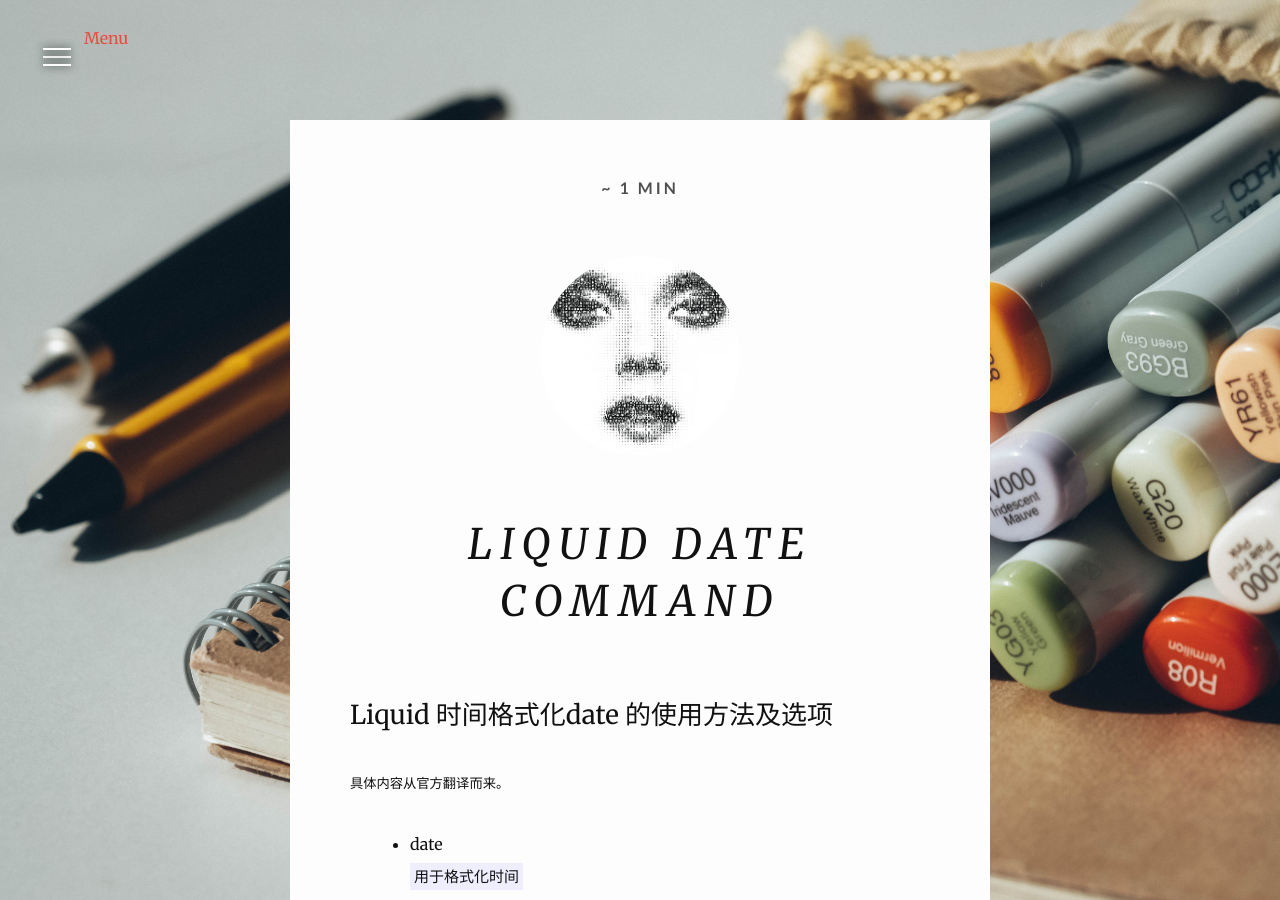
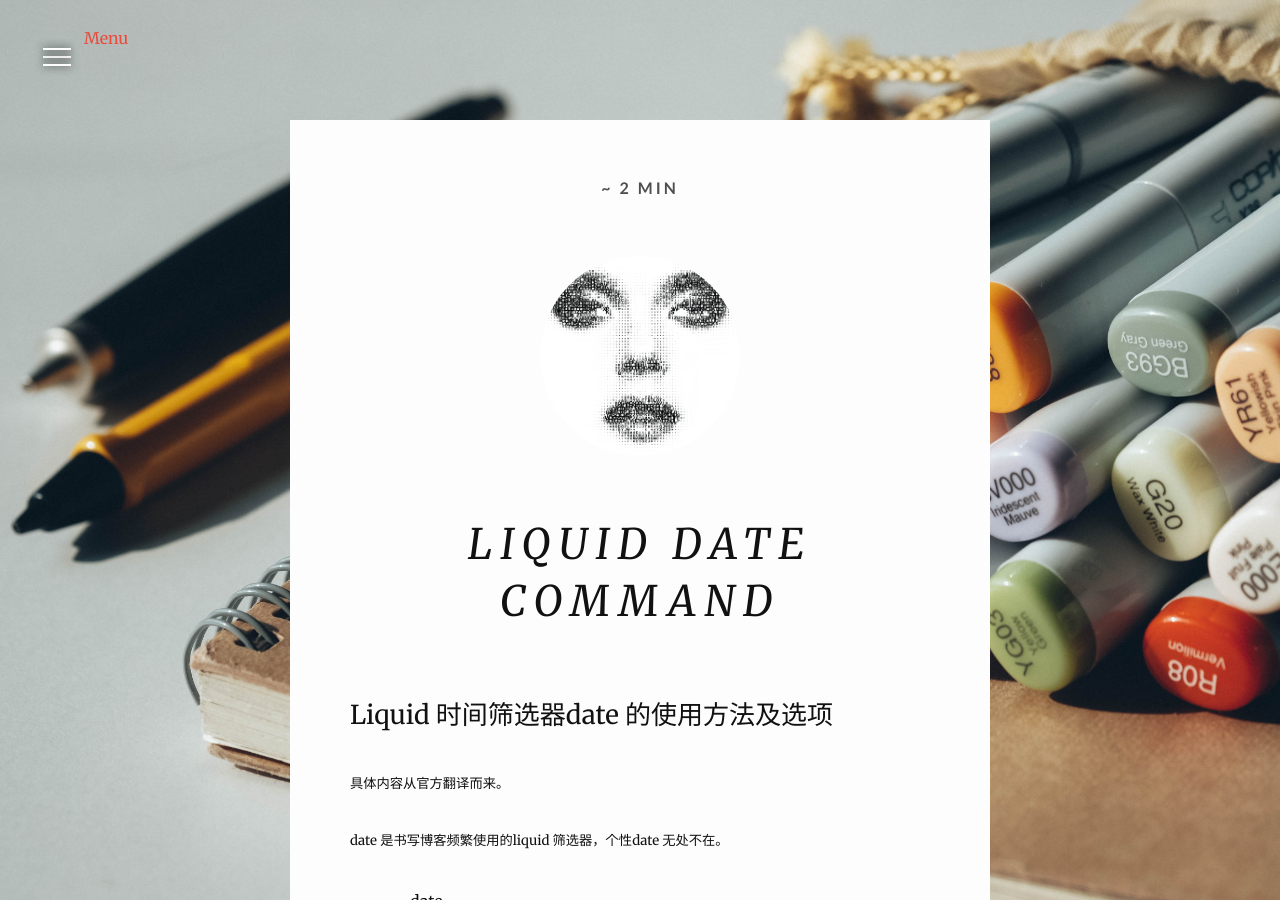
Before and after one commit to Matcai/Matcai.github.io, a Jekyll site: the page built from _posts/2015-12-15-date-for-liquid.md, in a window 1280 px wide and 900 px high. Built offline with Jekyll 4.4.1, drawn with Linux system fonts in a browser that asks for light colours; nearby versions of some CDN libraries; comment, search, counter and statistics services are not loaded.

Commit message:
增加说明

```diff
--- a/_posts/2015-12-15-date-for-liquid.md
+++ b/_posts/2015-12-15-date-for-liquid.md
@@ -10,10 +10,11 @@ categories: Liquid
 tags: Jekyll Liquid Github Command
 ---
 
-### Liquid  时间格式化date 的使用方法及选项
+### Liquid  时间筛选器date 的使用方法及选项
 
 ##### 具体内容从官方翻译而来。
 
+##### date 是书写博客频繁使用的liquid 筛选器，个性date 无处不在。
 
 - date
 	`用于格式化时间`
```
